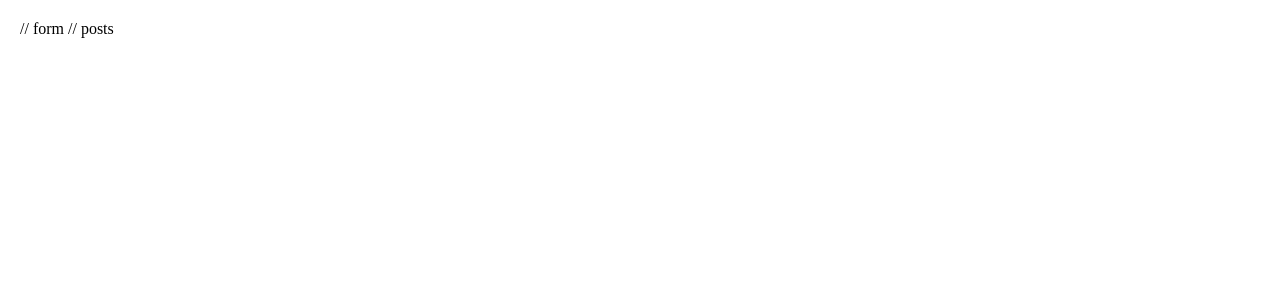
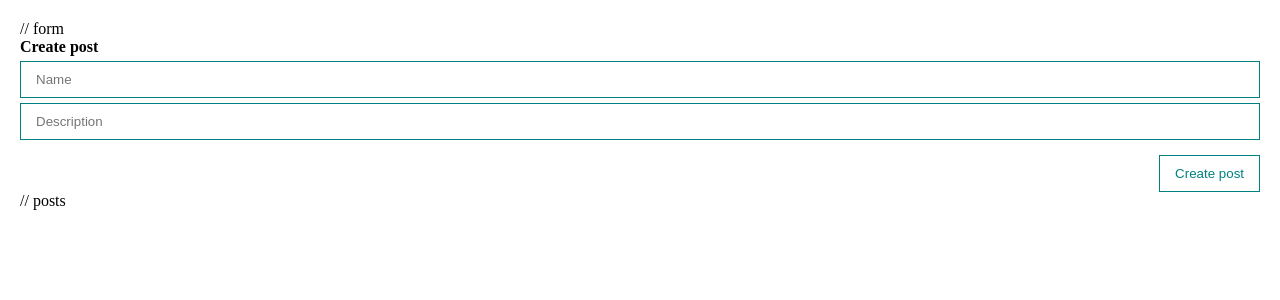
Before and after one commit to enextus/vue3_course_2022, a Vue app: page / in a window 1280 px wide. Shown: the top 300 px of the page. Built offline with nearby package versions, Linux system fonts and the light colour scheme.

Commit message:
13.02.2022 8

```diff
--- a/src/App.vue
+++ b/src/App.vue
@@ -2,14 +2,22 @@
   <div class="app">
 
     // form
+    <post-form/>
 
     // posts
+    <post-list/>
 
   </div>
 </template>
 
 <script>
+import PostForm from "@/components/PostForm";
+import PostList from "@/components/PostList";
+
 export default {
+  components: {
+    PostForm, PostList
+  },
   data() {
     return {
       posts: [
```
Also changed, not shown: 1 other file (tests, documents, lock files or other folders).
